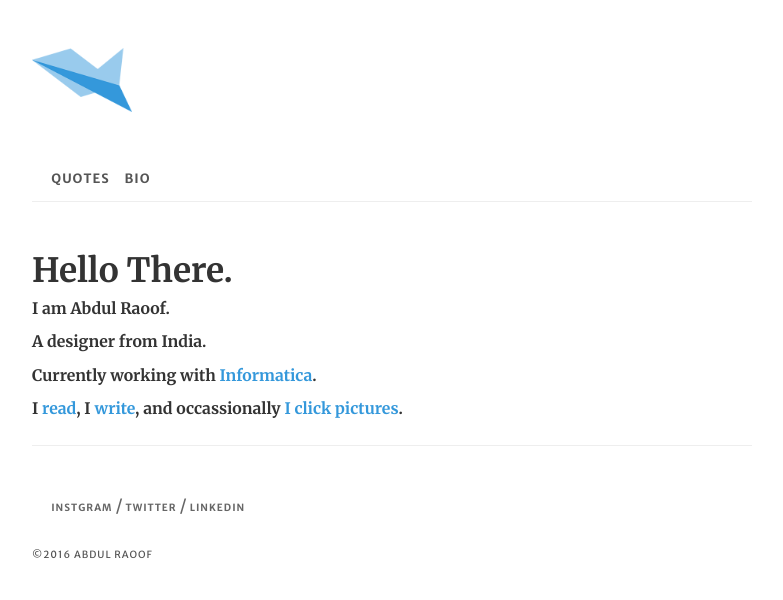
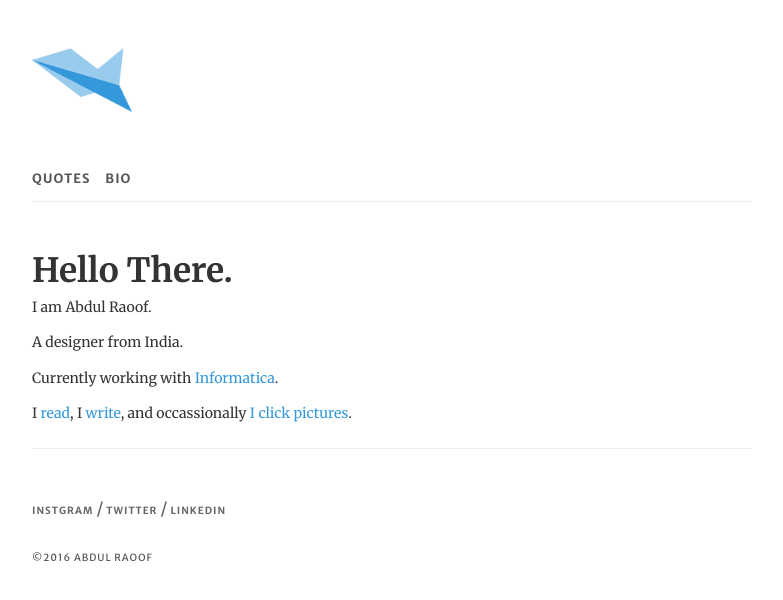
Before and after one commit to abdulraoof/abdulraoof.github.io, a Jekyll site: the page built from index.html, in a window 1280 px wide. Shown: the top 600 px of the page, without its empty margins (248-1031 px from the left). Built offline with Jekyll 4.4.1, drawn with Linux system fonts in a browser that asks for light colours; nearby versions of some CDN libraries.

Commit message:
fixing type

```diff
--- a/css/main.scss
+++ b/css/main.scss
@@ -42,9 +42,6 @@ h1, h2, h3, h4 , h5{
   margin: 1em 0 0.2em;
   line-height: 1.2;
   font-family: $primary-font;
-}
-h2, h3, h4 , h5{
-  font-weight: 400;
 }
 
 h1 {
@@ -95,9 +92,9 @@ h6{
 p {
   font-size: 1.1em;
   margin-bottom: 1em;
-  line-height: 1.6;
+  line-height: 1.5;
   @media only screen and (min-device-width : 320px) and (max-device-width : 800px){
-      font-size: .88em;
+      font-size: 0.88em;
   }
 }
 
@@ -105,10 +102,10 @@ p {
 .lead {
     font-size: 1.236em;
     margin-bottom: .6em;
-    line-height: 1.5;
+    line-height: 1.6;
+    font-style: italic;
     @media only screen and (min-device-width : 320px) and (max-device-width : 800px){
       font-size: 0.988em;
-      font-weight: 600;
     }
 }
 
@@ -139,7 +136,6 @@ a {
 // unordered list styles
 ul {
   margin-bottom: 1em;
-  margin-left: 1.2em;
   list-style-type: circle;
   &.post-list {
       list-style: none;
@@ -194,6 +190,7 @@ video {
   width: 100%;
   margin: 0 auto;
 }
+
 // emphasis styles
 em {
   font-weight: 600;
@@ -209,6 +206,7 @@ nav{
   padding: 3em 0 .75em 0;
   ul{
     margin-bottom: 0;
+    margin-left: 0;
     li {
       display: inline-block;
       padding: 0 .75em 0 0;
@@ -305,3 +303,8 @@ blockquote{
     margin: .2em 0 0.5em 0;
   }
 }
+
+//helper classes
+.margin-left-zero {
+    margin-left: 0;
+}
--- a/index.html
+++ b/index.html
@@ -2,7 +2,7 @@
 layout: default
 ---
 <h1>Hello There.</h1>
-<p class="lead">I am Abdul Raoof.</p>
-<p class="lead">A designer from India.</p>
-<p class="lead">Currently working with <a href="https://www.informatica.com/">Informatica</a>.</p>
-<p class="lead">I <a href="{{site.baseurl}}/books">read</a>, I <a href="{{site.baseurl}}/journal">write</a>, and occassionally<a href="https://www.instagram.com/guidedfantasy/"> I click pictures</a>.</p>
+<p>I am Abdul Raoof.</p>
+<p>A designer from India.</p>
+<p>Currently working with <a href="https://www.informatica.com/">Informatica</a>.</p>
+<p>I <a href="{{site.baseurl}}/books">read</a>, I <a href="{{site.baseurl}}/journal">write</a>, and occassionally<a href="https://www.instagram.com/guidedfantasy/"> I click pictures</a>.</p>
--- a/journal.html
+++ b/journal.html
@@ -1,8 +1,9 @@
 ---
 layout: default
 ---
+<h1>Journal</h1>
 <p class="lead">Brief rants on thinking I care about.</p>
-<ul class="post-list">
+<ul class="post-list margin-left-zero">
   {% for post in site.posts %}
     <li>
       <a href="{{ post.url }}">{{ post.title }}</a>
```
Also changed, not shown: bio.html (+4 -5 lines).
